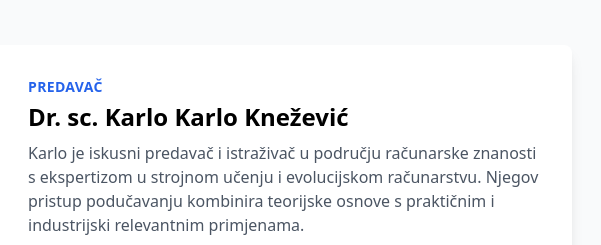
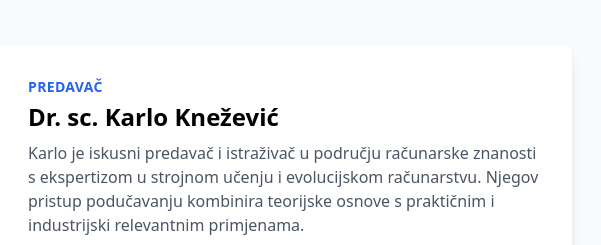
Before and after one commit to octobithr/octobithr.github.io, a plain HTML site: page index.html in a window 1280 px wide. Shown: the part 1303-1548 px from the top of the page, 452-1053 px from the left. Drawn offline with nearby package versions, Linux system fonts and the light colour scheme.

Commit message:
typo fix

```diff
--- a/index.html
+++ b/index.html
@@ -118,7 +118,7 @@
 
                     <div class="p-8">
                         <div class="uppercase tracking-wide text-sm text-blue-600 font-semibold">Predavač</div>
-                        <h3 class="mt-1 text-2xl font-semibold">Dr. sc. Karlo Karlo Knežević</h3>
+                        <h3 class="mt-1 text-2xl font-semibold">Dr. sc. Karlo Knežević</h3>
                         <p class="mt-2 text-gray-600">
                             Karlo je iskusni predavač i istraživač u području računarske znanosti s ekspertizom u strojnom učenju i evolucijskom računarstvu. Njegov pristup podučavanju kombinira teorijske osnove s praktičnim i industrijski relevantnim primjenama.
                         </p>
```
